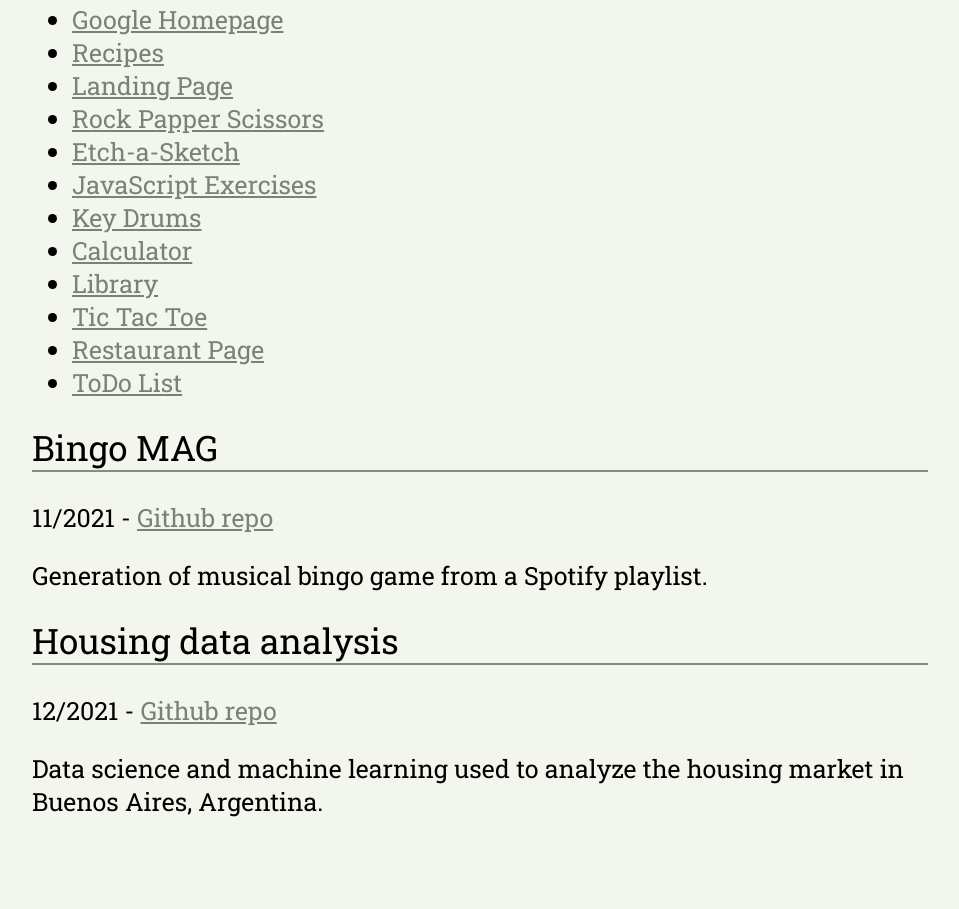
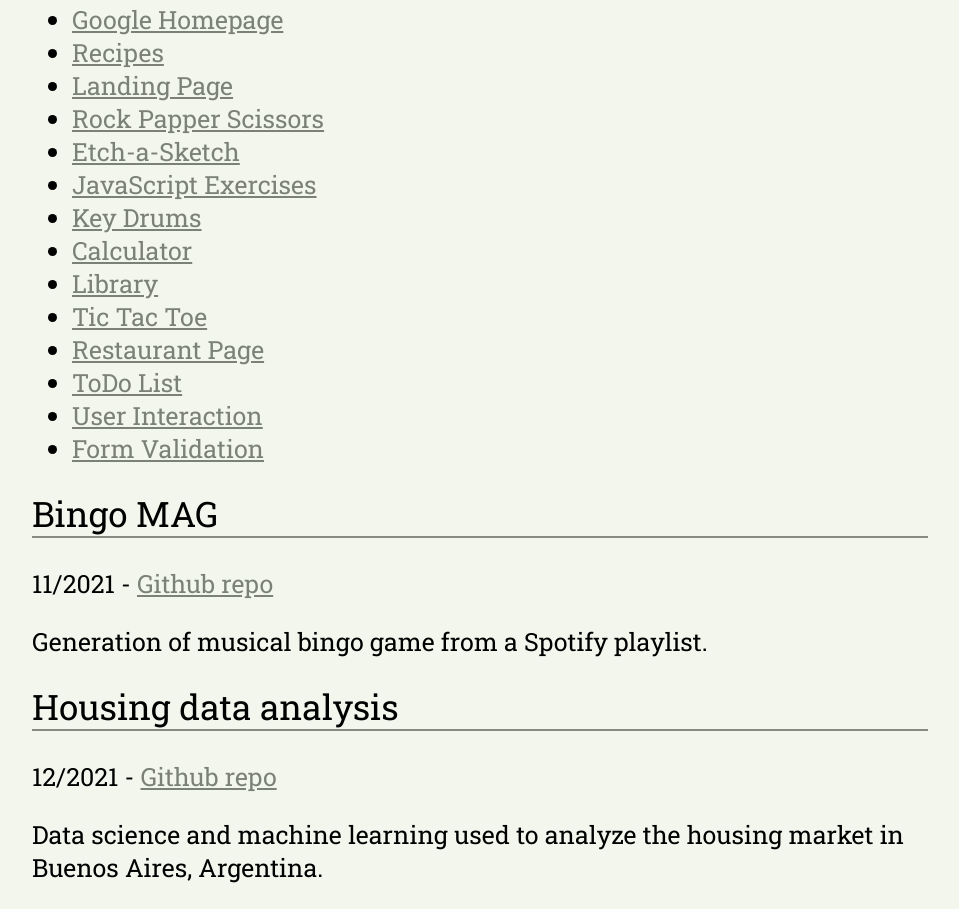
Before and after one commit to yagopajarino/resume, a plain HTML site: page projects.html in a window 1280 px wide. Shown: the part 944-1853 px from the top of the page, without its empty margins (160-1119 px from the left). Before the commit the page ends 1787 px from the top, so only its background shows below. Drawn offline with Linux system fonts and the light colour scheme.

Commit message:
adds new TOP projects

```diff
--- a/projects.html
+++ b/projects.html
@@ -46,6 +46,8 @@
                     <li><a class="bodyLink" target="_blank" href="https://yagopajarino.github.io/top-ticTacToe/">Tic Tac Toe</a></li>
                     <li><a class="bodyLink" target="_blank" href="https://yagopajarino.github.io/top-restaurantPage/">Restaurant Page</a></li>
                     <li><a class="bodyLink" target="_blank" href="https://yagopajarino.github.io/top-todoList/">ToDo List</a></li>
+                    <li><a class="bodyLink" target="_blank" href="https://yagopajarino.github.io/top-userInteraction/">User Interaction</a></li>
+                    <li><a class="bodyLink" target="_blank" href="https://yagopajarino.github.io/top-formValidation/">Form Validation</a></li>
                 </ul>
                 <p></p>
             </section>
```
